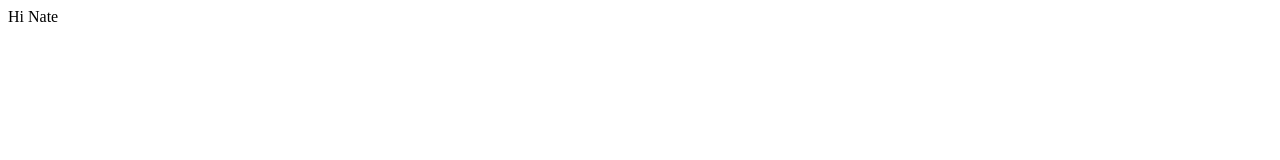
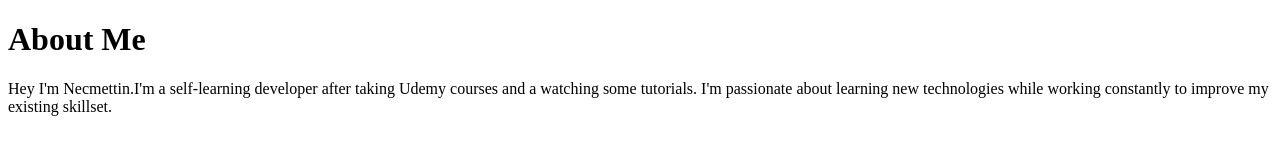
Before and after one commit to fcendesu/BioWebsite.github.io, a plain HTML site: page index.html in a window 1280 px wide. Drawn offline with Linux system fonts and the light colour scheme.

Commit message:
Update index.html

```diff
--- a/index.html
+++ b/index.html
@@ -1,5 +1,15 @@
+<!doctype html>
 <html>
   <body>
-   </body>
-  Hi Nate
-  <html>
+
+      <header>
+        <h1 class="name"> About Me</h1>
+      </header>
+      <article>
+        <span class="hey">Hey</span> I'm Necmettin.I'm a self-learning developer after taking Udemy courses and a watching some tutorials.
+        I'm passionate about learning new technologies while working constantly to improve my existing skillset.
+      </article>
+
+
+  </body>
+</html>
```
